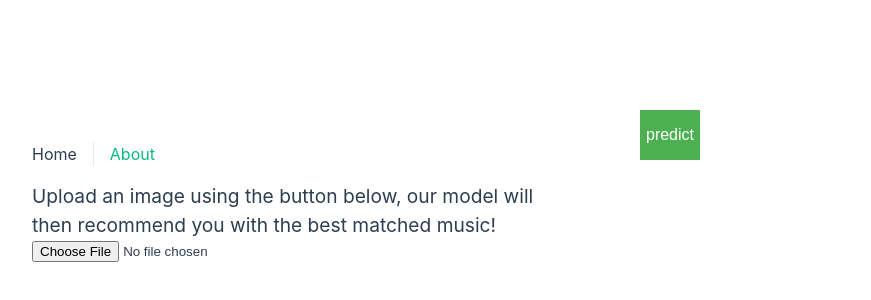
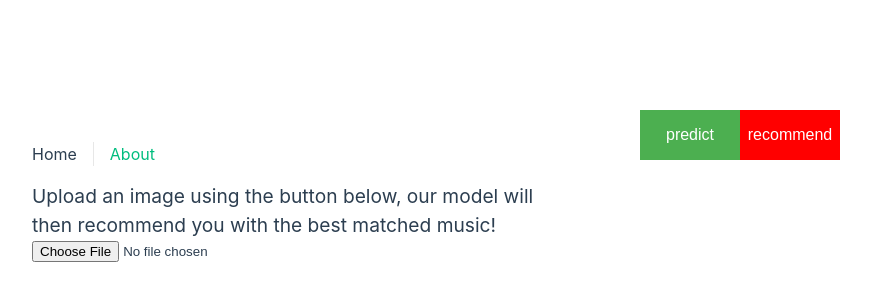
Before and after one commit to Sir-Teo/MusRec-Web, a Vue app: page / in a window 1280 px wide. Shown: the part 214-514 px from the top of the page, without its empty margins (0-871 px from the left). Built offline with nearby package versions, Linux system fonts and the light colour scheme.

Commit message:
successfully made request to spotify api

```diff
--- a/src/views/HomeView.vue
+++ b/src/views/HomeView.vue
@@ -8,7 +8,7 @@ const isPredicted = ref(false);
 const resultDisplay = ref([]);
 
 
-async function predict(url) {
+async function predict() {
   var imageURL = window.sessionStorage.getItem('image-url');
   const musrec = new MusRec();
   console.time('Loading of model');
@@ -26,14 +26,58 @@ async function predict(url) {
     const topK = musrec.getTopKClasses(result, 5);
     console.timeEnd('First prediction Time');
     isPredicted.value = true;
-    var resultElement = ""
+    var resultString = ""
+    var resultDict = {};
     topK.forEach(x => {
-    resultElement += `${x.value.toFixed(3)}: ${x.label}\n`;
+    resultDict[x.label] = x.value.toFixed(3);
+    resultString += `${x.value.toFixed(3)}: ${x.label}\n`;
     resultDisplay.value.push ({value: x.value.toFixed(3),key: x.label});
   });
-    console.log(resultElement);
+    window.sessionStorage.setItem('result', JSON.stringify(resultDict));
+  }
+}
+</script>
 
-  }
+<script>
+
+
+
+async function recommend() {
+  var result = JSON.parse(window.sessionStorage.getItem('result'));
+
+  var client_id = 'deca4b76e5114fdbb97ce87467341145';
+  var client_secret = '93f8fc29f4a3427881a6228835eefd16';
+
+  fetch('https://accounts.spotify.com/api/token', {
+      method: 'POST',
+      body: 'grant_type=client_credentials&client_id=' + client_id + '&client_secret=' + client_secret,
+      headers: {
+          'Content-Type': 'application/x-www-form-urlencoded'
+      }
+  })
+  .then(r => r.json())
+  .then(r => {
+      console.log(r.access_token);
+      window.sessionStorage.setItem('access_token', r.access_token);
+  })
+
+  const endpoint = "https://api.spotify.com/v1/recommendations";
+  const artists = '6sFIWsNpZYqfjUpaCgueju';
+  const danceability = encodeURIComponent('0.9');
+  const token = window.sessionStorage.getItem('access_token');
+
+  fetch(`${endpoint}?seed_artists=${artists}&target_danceability=${danceability}`, {
+    method: "GET",
+    headers: {
+        Authorization: `Bearer ${token}`
+    }
+  })
+  .then(response => response.json())
+  .then(({tracks}) => {
+    tracks.forEach(item => {
+      console.log(`${item.name} by ${item.artists[0].name}`);
+    })
+  })
 
 }
 </script>
@@ -42,6 +86,7 @@ async function predict(url) {
 <template>
 <div id="Display Text">
 <button @click="predict" class = "predict-button">predict</button>
+<button @click="recommend" class = "recommend-button">recommend</button>
 <p v-if = "isLoaded">Model Loaded...</p>
 <p v-if = "isPredicted">Displaying Predicted value...</p>
 <p v-if = "resultDisplay.length !=0" v-for="(r, i) in resultDisplay" :key="i">
@@ -53,7 +98,7 @@ async function predict(url) {
 
 <style scoped>
 .predict-button {
-  width: 60px;
+  width: 100px;
   height: 50px;
   background-color: #4CAF50; /* Green */
   border: none;
@@ -64,4 +109,17 @@ async function predict(url) {
   display: inline-block;
   font-size: 16px;
 }
+
+.recommend-button {
+  width: 100px;
+  height: 50px;
+  background-color: red;
+  border: none;
+  color: white;
+  padding: 3px 5px;
+  text-align: center;
+  text-decoration: none;
+  display: inline-block;
+  font-size: 16px;
+}
 </style>
```
Also changed, not shown: 1 other file (tests, documents, lock files or other folders).
